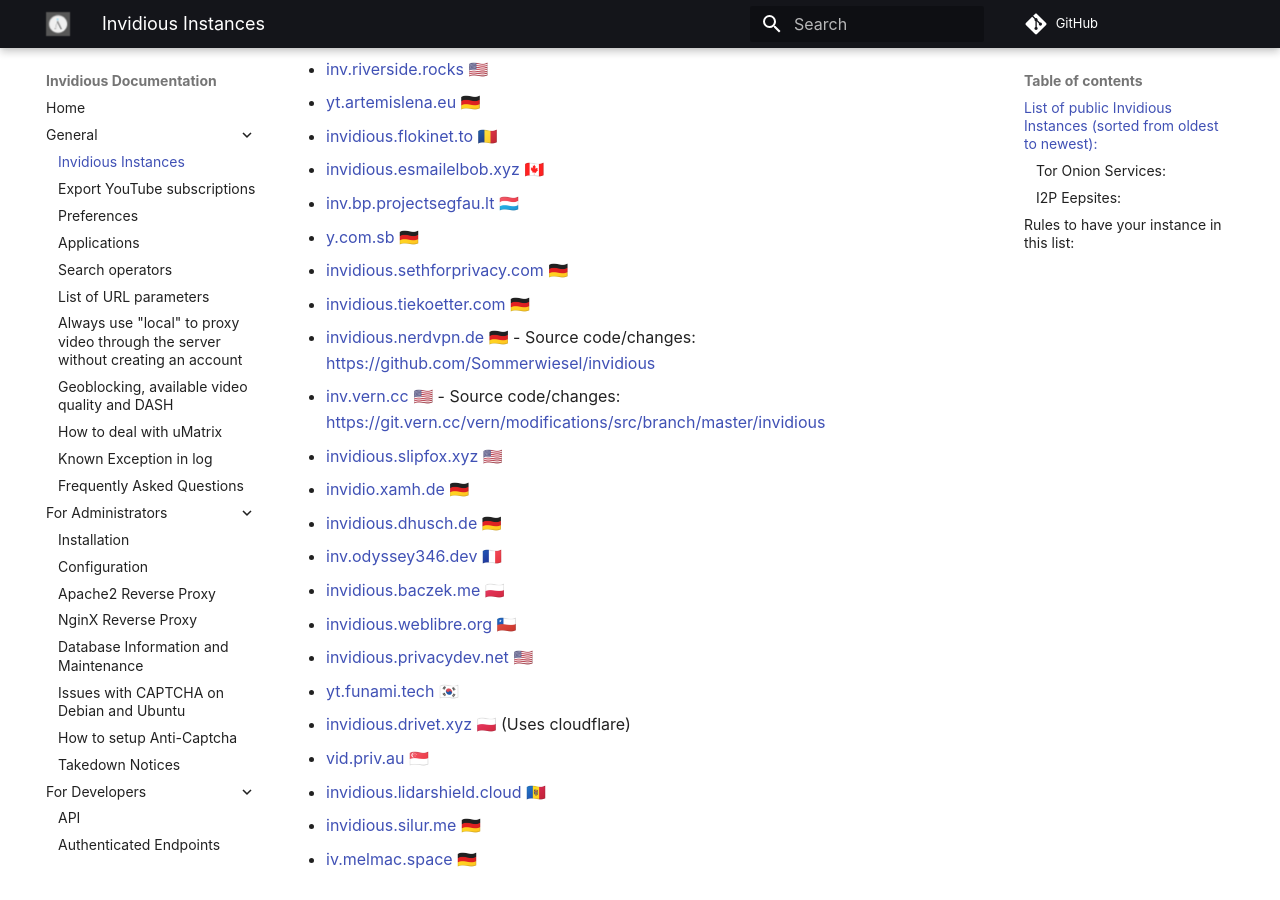
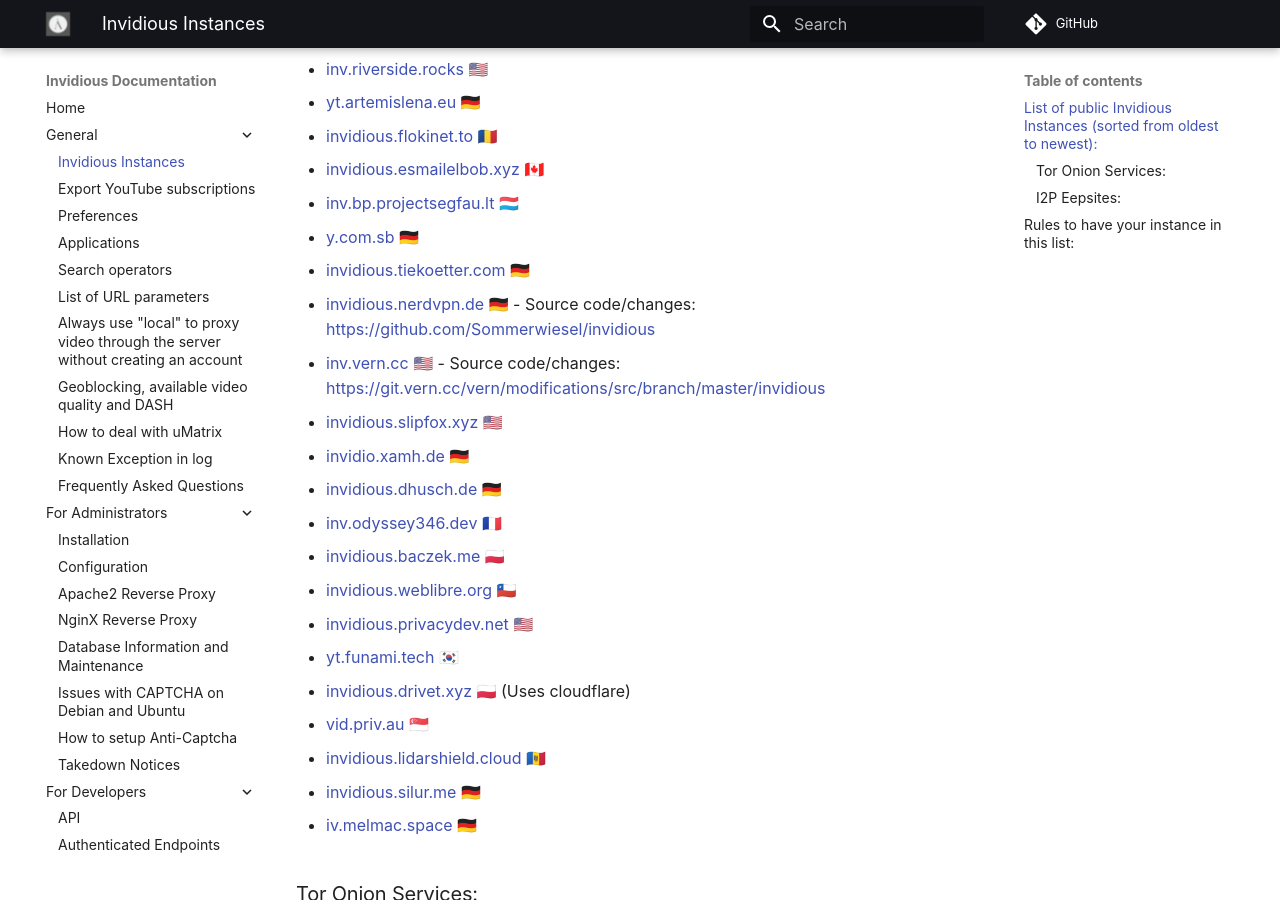
Before and after one commit to iv-org/documentation, an MkDocs documentation site: the page built from docs/instances.md, in a window 1280 px wide and 900 px high, scrolled down 591 px. Built offline with MkDocs 1.6.1 and Material for MkDocs 9.7.7, drawn with Linux system fonts in a browser that asks for light colours; comment, search, counter and statistics services are not loaded; grey boxes are pictures that could not be loaded.

Commit message:
Remove invidious.sethforprivacy.com bad uptime

```diff
--- a/docs/instances.md
+++ b/docs/instances.md
@@ -29,8 +29,6 @@
 * [inv.bp.projectsegfau.lt](https://inv.bp.projectsegfau.lt) 🇱🇺
 
 * [y.com.sb](https://y.com.sb) 🇩🇪
-
-* [invidious.sethforprivacy.com](https://invidious.sethforprivacy.com) 🇩🇪
 
 * [invidious.tiekoetter.com](https://invidious.tiekoetter.com) 🇩🇪
 
```
